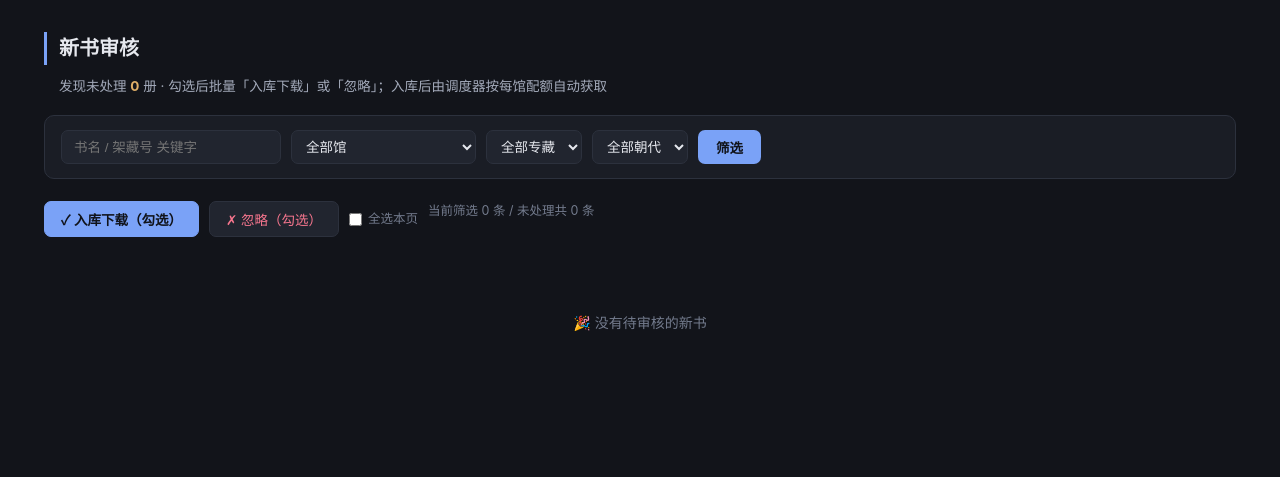
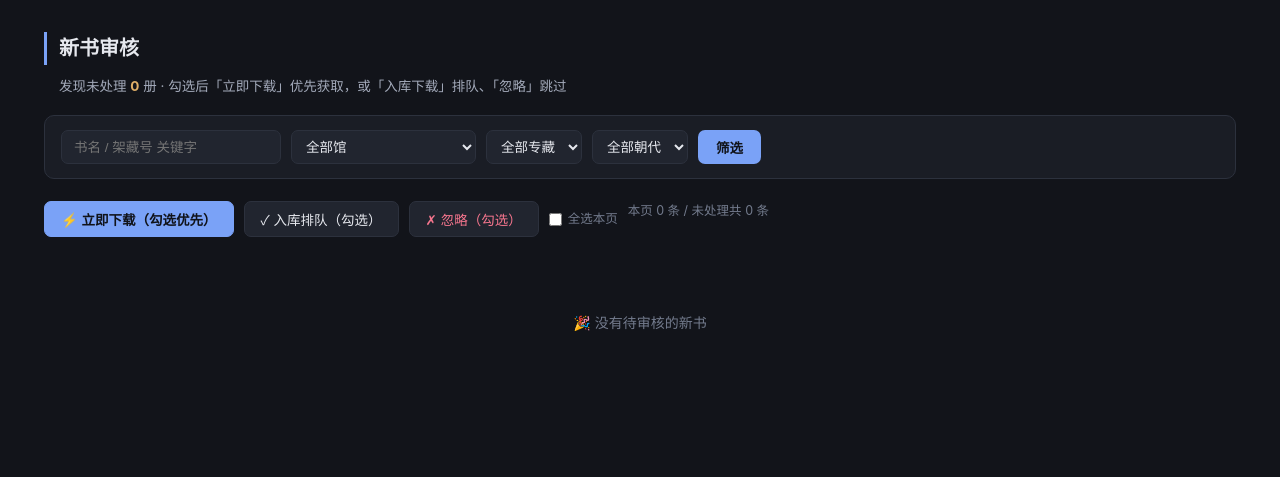
Before and after one commit to kelvinguo1988/eightnations-library, a FastAPI app: page /review in a window 1280 px wide. Shown: the part 60-537 px from the top of the page. Run offline with FastAPI, Linux system fonts and the light colour scheme; data comes from the database, SQL or seed files in the repository; data that the repository does not hold is empty.

Commit message:
feat: 新书审核翻页 + 勾选立即下载——审核页每页40条可翻页；新增「⚡立即下载」按勾选顺序后台优先获取，「入库排队」继续走调度器配额

```diff
--- a/web/app.py
+++ b/web/app.py
@@ -7,6 +7,7 @@
 import json
 import os
 import sys
+import threading
 from typing import List, Optional
 
 from fastapi import FastAPI, File, Form, Request, Response, UploadFile
@@ -131,15 +132,20 @@ def detail(book_id: int, request: Request):
 # ---------------------------------------------------------------- 新书审核
 @app.get("/review", response_class=HTMLResponse)
 def review(request: Request, q: str = "", source: str = "",
-           collection: str = "", era: str = "", limit: int = 60):
+           collection: str = "", era: str = "", page: int = 1):
     d = get_db()
+    per = 40
     rows = d.list_books(status="discovered", source_id=source,
-                        collection=collection, keyword=q, era=era, limit=limit)
-    total = d.count_books(status="discovered", source_id=source)
+                        collection=collection, keyword=q, era=era, limit=per,
+                        offset=(max(page, 1) - 1) * per)
+    total = d.count_books(status="discovered", source_id=source,
+                          collection=collection, keyword=q, era=era)
     facets = d.facets(source)
+    pages = max(1, (total + per - 1) // per)
     return templates.TemplateResponse(request, "review.html", common_ctx(
         request, d, rows=rows, total=total, q=q, f_source=source,
-        f_collection=collection, f_era=era, facets=facets, limit=limit))
+        f_collection=collection, f_era=era, facets=facets,
+        page=page, pages=pages))
 
 
 @app.post("/api/review")
@@ -148,12 +154,38 @@ async def api_review(request: Request):
     body = await request.json()
     action = body.get("action")
     ids = [int(i) for i in (body.get("ids") or [])]
-    if action not in ("approve", "ignore") or not ids:
+    if action not in ("approve", "ignore", "download") or not ids:
         return JSONResponse({"error": "action/ids 不合法"}, status_code=400)
-    status = "queued" if action == "approve" else "ignored"
+    if action == "ignore":
+        for i in ids:
+            d.set_status(i, "ignored")
+        d.log(f"人工审核: ignored x{len(ids)}")
+        return {"updated": len(ids), "action": action}
+
+    # approve / download：先入库为 queued
     for i in ids:
-        d.set_status(i, status)
-    d.log(f"人工审核: {status} x{len(ids)}")
+        d.set_status(i, "queued")
+    if action == "download":
+        # 按用户勾选顺序后台即时下载（先下载想要的）；已开跑的书不重复处理
+        def _worker():
+            for i in ids:
+                try:
+                    row = d.get_book(i)
+                    if not row or row["status"] != "queued":
+                        continue
+                    q_row = d.connect().execute(
+                        "SELECT hourly_quota, quality FROM sources WHERE id=?",
+                        (row["source_id"],)).fetchone()
+                    quota_n = int(q_row["hourly_quota"]) if q_row else 10
+                    quality = q_row["quality"] if q_row else "auto"
+                    fetch_one(d, row, quality,
+                              HourQuota(default_quota=max(quota_n, 1)))
+                except Exception as e:
+                    d.log(f"立即下载 #{i} 异常: {e}", level="warn")
+        threading.Thread(target=_worker, daemon=True).start()
+        d.log(f"人工审核: 立即下载 x{len(ids)}")
+    else:
+        d.log(f"人工审核: queued x{len(ids)}")
     return {"updated": len(ids), "action": action}
 
 
--- a/web/templates/review.html
+++ b/web/templates/review.html
@@ -2,7 +2,7 @@
 {% block title %}新书审核 · 八国联军图书馆{% endblock %}
 {% block content %}
 <h2>新书审核</h2>
-<div class="sub">发现未处理 <b style="color:var(--warn)">{{ total }}</b> 册 · 勾选后批量「入库下载」或「忽略」；入库后由调度器按每馆配额自动获取</div>
+<div class="sub">发现未处理 <b style="color:var(--warn)">{{ total }}</b> 册 · 勾选后「立即下载」优先获取，或「入库下载」排队、「忽略」跳过</div>
 <form class="filters" method="get" action="/review">
   <input type="text" name="q" value="{{ q }}" placeholder="书名 / 架藏号 关键字">
   <select name="source">
@@ -21,10 +21,11 @@
 </form>
 
 <div class="btn-row">
-  <button class="btn primary" onclick="decide('approve')">✓ 入库下载（勾选）</button>
+  <button class="btn primary" onclick="decide('download')">⚡ 立即下载（勾选优先）</button>
+  <button class="btn" onclick="decide('approve')">✓ 入库排队（勾选）</button>
   <button class="btn danger" onclick="decide('ignore')">✗ 忽略（勾选）</button>
   <label class="mut" style="display:flex;align-items:center;gap:6px"><input type="checkbox" id="selall" onchange="selAll(this)"> 全选本页</label>
-  <span class="mut">当前筛选 {{ rows|length }} 条 / 未处理共 {{ total }} 条</span>
+  <span class="mut">本页 {{ rows|length }} 条 / 未处理共 {{ total }} 条</span>
 </div>
 
 {% if rows %}
@@ -41,6 +42,13 @@
 </tr>
 {% endfor %}
 </table>
+{% if pages > 1 %}
+<div class="pager">
+  {% if page > 1 %}<a href="/review?q={{ q }}&source={{ f_source }}&collection={{ f_collection }}&era={{ f_era }}&page={{ page-1 }}">‹ 上一页</a>{% endif %}
+  <span class="cur">{{ page }} / {{ pages }}</span>
+  {% if page < pages %}<a href="/review?q={{ q }}&source={{ f_source }}&collection={{ f_collection }}&era={{ f_era }}&page={{ page+1 }}">下一页 ›</a>{% endif %}
+</div>
+{% endif %}
 {% else %}<div class="empty">🎉 没有待审核的新书</div>{% endif %}
 
 <script>
@@ -48,7 +56,8 @@ function selAll(el){document.querySelectorAll('.ck').forEach(c=>c.checked=el.che
 async function decide(action){
   const ids=[...document.querySelectorAll('.ck:checked')].map(c=>+c.value);
   if(!ids.length){alert('请先勾选书目');return}
-  if(!confirm((action==='approve'?'入库下载 ':'忽略 ')+ids.length+' 册？'))return;
+  const label=action==='download'?'立即下载 ':action==='approve'?'入库排队 ':'忽略 ';
+  if(!confirm(label+ids.length+' 册？'))return;
   const r=await fetch('/api/review',{method:'POST',headers:{'Content-Type':'application/json'},
     body:JSON.stringify({action,ids})});
   if(r.ok){location.reload()}else{alert('操作失败: '+(await r.text()))}
```
